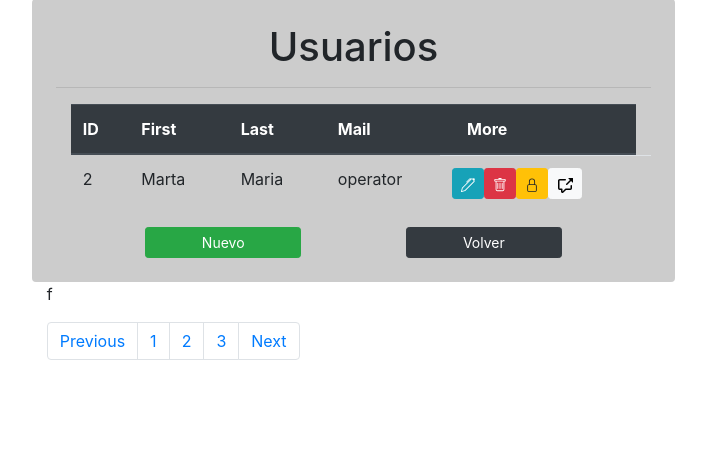
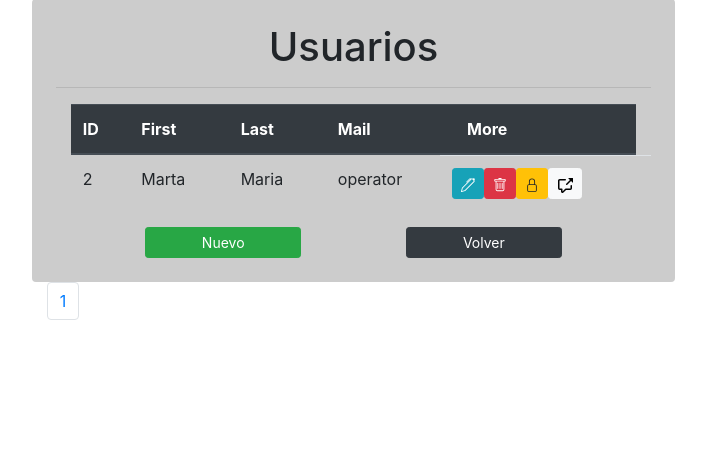
Before and after one commit to Cesar-Morales/software-project-2020, a Flask app: page /usuarios in a window 1280 px wide. Shown: the part 117-589 px from the top of the page, without its empty margins (277-983 px from the left). Run offline with Flask 2, Linux system fonts and the light colour scheme; a user stored in the database is signed in; data comes from the database, SQL or seed files in the repository; parts of the project's set-up code (start-up, migrations or seed data) failed here and were passed over; some libraries are stand-ins or nearby versions.

Commit message:
paginacionLinks

```diff
--- a/app/resources/user.py
+++ b/app/resources/user.py
@@ -15,6 +15,8 @@ import json
 from app.helpers.forms import UserForm
 from app.validators.user_validators import check_permission
 from app.models.site import Site
+from flask_paginate import Pagination
+import math
 
 
 # Protected resources
@@ -28,7 +30,9 @@ def index(pages=1):
     permiso = check_permission('user_show')
     per_page = Site.page()
     users = User.getAll().paginate(pages,per_page,False)
-    return render_template("user/index.html", users=users,tienePermiso=permiso)
+    pagination = Pagination(page=pages,per_page=per_page,total=User.getAll().count())
+    total_pages=int(math.ceil(pagination.total/pagination.per_page))
+    return render_template("user/index.html", users=users, total_pages=total_pages, pagination= pagination,tienePermiso=permiso)
 
 
 
@@ -55,9 +59,12 @@ def search():
     per_page = Site.page()
     search = request.form.get("search")
     active = request.form.get("active")
-    users=User.search(request.form).paginate(int(request.form.get("pageNumber")),per_page,False)
+    pagesNumber=int(request.form.get("pageNumber"))
+    users=User.search(request.form).paginate(pagesNumber,per_page,False)
+    pagination = Pagination(page=pagesNumber,per_page=per_page,total=User.search(request.form).count())
+    total_pages=int(math.ceil(pagination.total/pagination.per_page))
     return render_template("user/index.html", active=active, search=search ,
-                             pageNumber=int(request.form.get("pageNumber")),
+                             pageNumber=pagesNumber, total_pages=total_pages,
                              users=users,tienePermiso=permiso)
 
 
--- a/app/templates/user/index.html
+++ b/app/templates/user/index.html
@@ -165,28 +165,28 @@
 
   <div class="col-2"></div>
 </div>
-{% if(pageNumber) %}
-  <p>entro number</p>
-{%else%}
-<p>f</p>
-{%endif%}
 
 <nav aria-label="Page navigation example">
     <ul class="pagination">
-      <li class="page-item"><a class="page-link" href="#">Previous</a></li>
-      <li class="page-item"><a class="page-link" href="#">1</a></li>
-      <li class="page-item">
-        <form method="POST" action="{{url_for('user_search')}}">
-          <input name="pageNumber" hidden value="2">
-          <input name="search" hidden value="{{ search }}">
-          <input name="active" hidden value="1">
-          <button class="page-link" type="submit" >2</button>
-        </form>
-      </li>
-      <li class="page-item"><a class="page-link" href="#">3</a></li>
-      <li class="page-item"><a class="page-link" href="#">Next</a></li>
+      {% for i in range(total_pages)  %}
+        {% if(pageNumber) %}
+            <li class="page-item">
+              <form method="POST" action="{{url_for('user_search')}}">
+                <input name="pageNumber" hidden value="{{ i+1 }}">
+                <input name="search" hidden value="{{ search }}">
+                <input name="active" hidden value="{{ active}}">
+                <button class="page-link" type="submit" >{{ i+1 }}</button>
+              </form>
+            </li>
+        {%else%}
+          <li class="page-item"><a class="page-link" href="{{url_for('user_index')}}/{{ i+1 }}">{{ i+1 }}</a></li>
+        {%endif%}
+      {% endfor %}
     </ul>
 </nav>
+
+
+
 <script>
   function ConfirmActivate(elem) {
     localStorage.setItem('activateId', $(elem).attr('data-id'));
```
Also changed, not shown: requirements.txt (+8 -2 lines).
